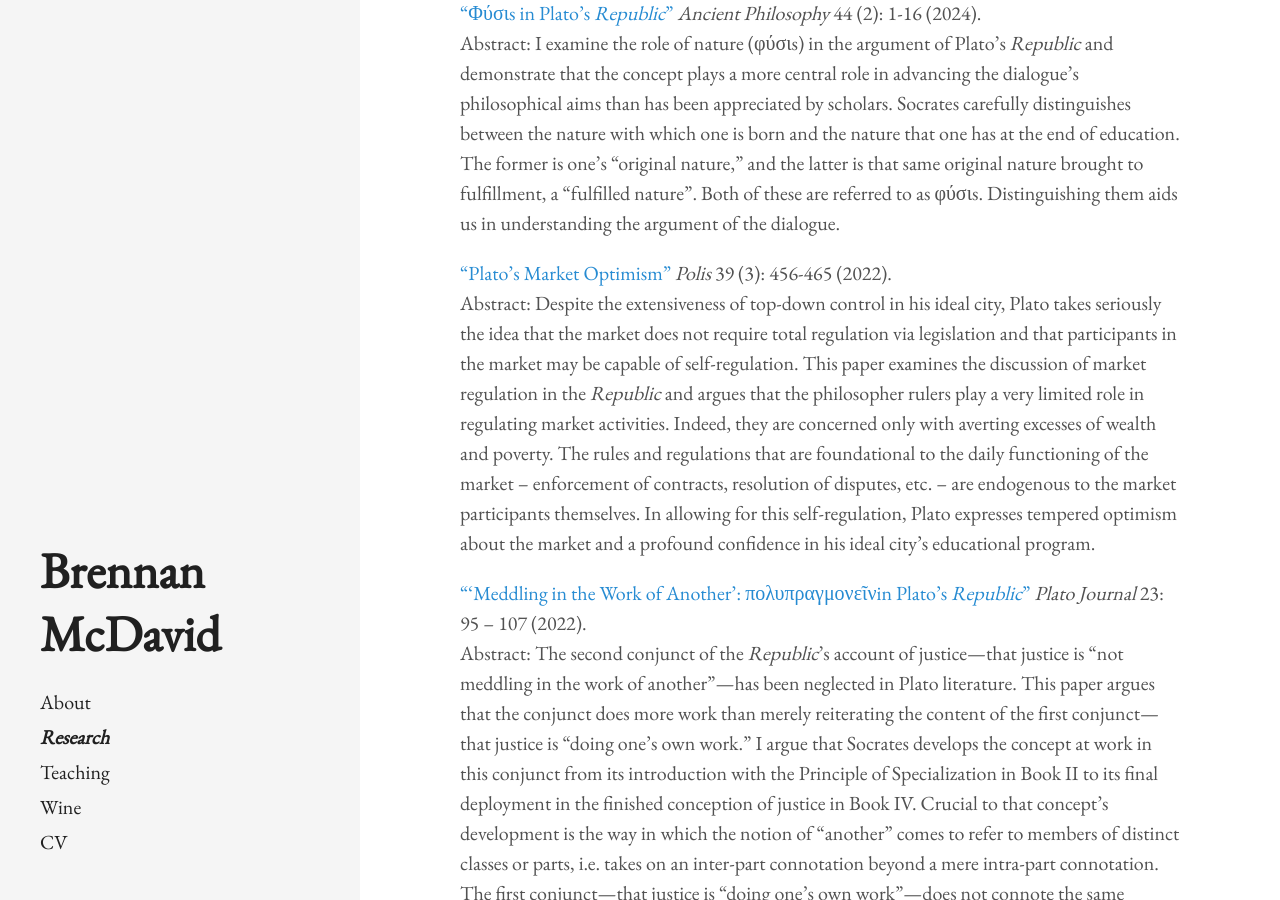
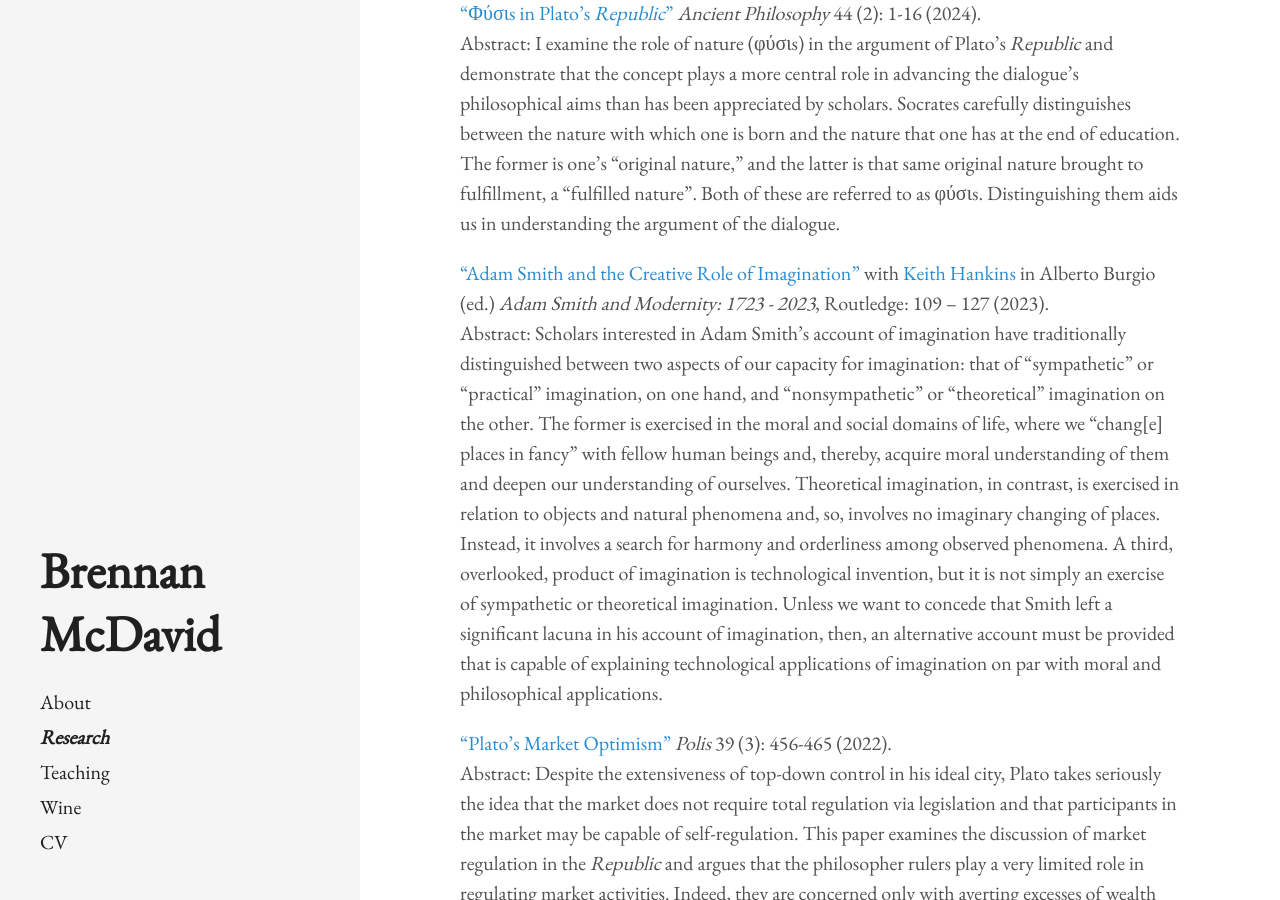
Before and after one commit to bkmcdavid/bkmcdavid.github.io, a Jekyll site: the page built from research.md, in a window 1280 px wide and 900 px high, scrolled down 520 px. Built offline with Jekyll 4.4.1, drawn with Linux system fonts in a browser that asks for light colours.

Commit message:
Update research.md

```diff
--- a/research.md
+++ b/research.md
@@ -13,6 +13,9 @@
 <a href="https://bkmcdavid.github.io/pdfs/APfinal.pdf">"Φύσιs in Plato’s <i>Republic</i>"</a> <i>Ancient Philosophy</i> 44 (2): 1-16 (2024). <br/>
 Abstract: I examine the role of nature (φύσιs) in the argument of Plato’s <i>Republic</i> and demonstrate that the concept plays a more central role in advancing the dialogue’s philosophical aims than has been appreciated by scholars. Socrates carefully distinguishes between the nature with which one is born and the nature that one has at the end of education. The former is one’s “original nature,” and the latter is that same original nature brought to fulfillment, a “fulfilled nature”. Both of these are referred to as φύσιs. Distinguishing them aids us in understanding the argument of the dialogue.
 
+<a href="https://bkmcdavid.github.io/pdfs/CreativeRoleofImagination.pdf">"Adam Smith and the Creative Role of Imagination"</a> with <a href="https://www.keithhankins.com/">Keith Hankins</a> in Alberto Burgio (ed.) <i>Adam Smith and Modernity: 1723 - 2023</i>, Routledge: 109 – 127 (2023). <br/>
+Abstract: Scholars interested in Adam Smith’s account of imagination have traditionally distinguished between two aspects of our capacity for imagination: that of “sympathetic” or “practical” imagination, on one hand, and “nonsympathetic” or “theoretical” imagination on the other. The former is exercised in the moral and social domains of life, where we “chang[e] places in fancy” with fellow human beings and, thereby, acquire moral understanding of them and deepen our understanding of ourselves. Theoretical imagination, in contrast, is exercised in relation to objects and natural phenomena and, so, involves no imaginary changing of places. Instead, it involves a search for harmony and orderliness among observed phenomena. A third, overlooked, product of imagination is technological invention, but it is not simply an exercise of sympathetic or theoretical imagination. Unless we want to concede that Smith left a significant lacuna in his account of imagination, then, an alternative account must be provided that is capable of explaining technological applications of imagination on par with moral and philosophical applications.
+
 <a href="https://bkmcdavid.github.io/pdfs/MarketOptimismFinalAccepted.pdf">"Plato's Market Optimism" </a> <i>Polis</i> 39 (3): 456-465 (2022). <br/>
 Abstract: Despite the extensiveness of top-down control in his ideal city, Plato takes seriously the idea that the market does not require total regulation via legislation and that participants in the market may be capable of self-regulation. This paper examines the discussion of market regulation in the <i>Republic</i> and argues that the philosopher rulers play a very limited role in regulating market activities. Indeed, they are concerned only with averting excesses of wealth and poverty. The rules and regulations that are foundational to the daily functioning of the market – enforcement of contracts, resolution of disputes, etc. – are endogenous to the market participants themselves. In allowing for this self-regulation, Plato expresses tempered optimism about the market and a profound confidence in his ideal city’s educational program.
 
```
